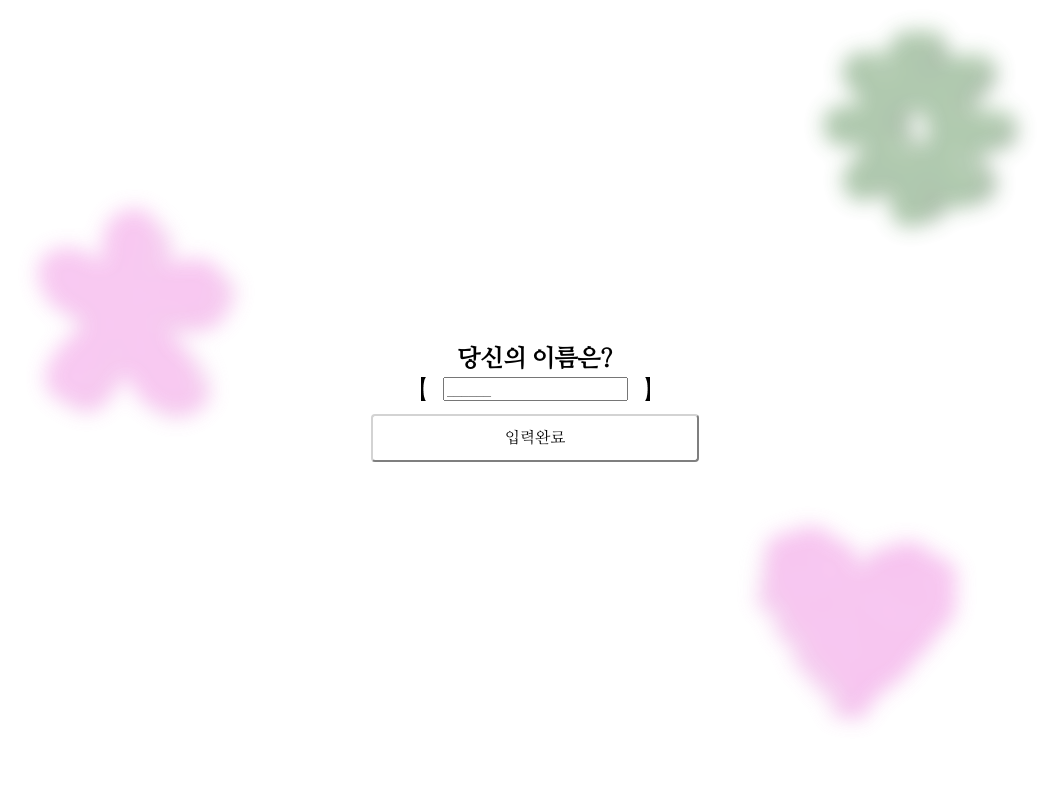
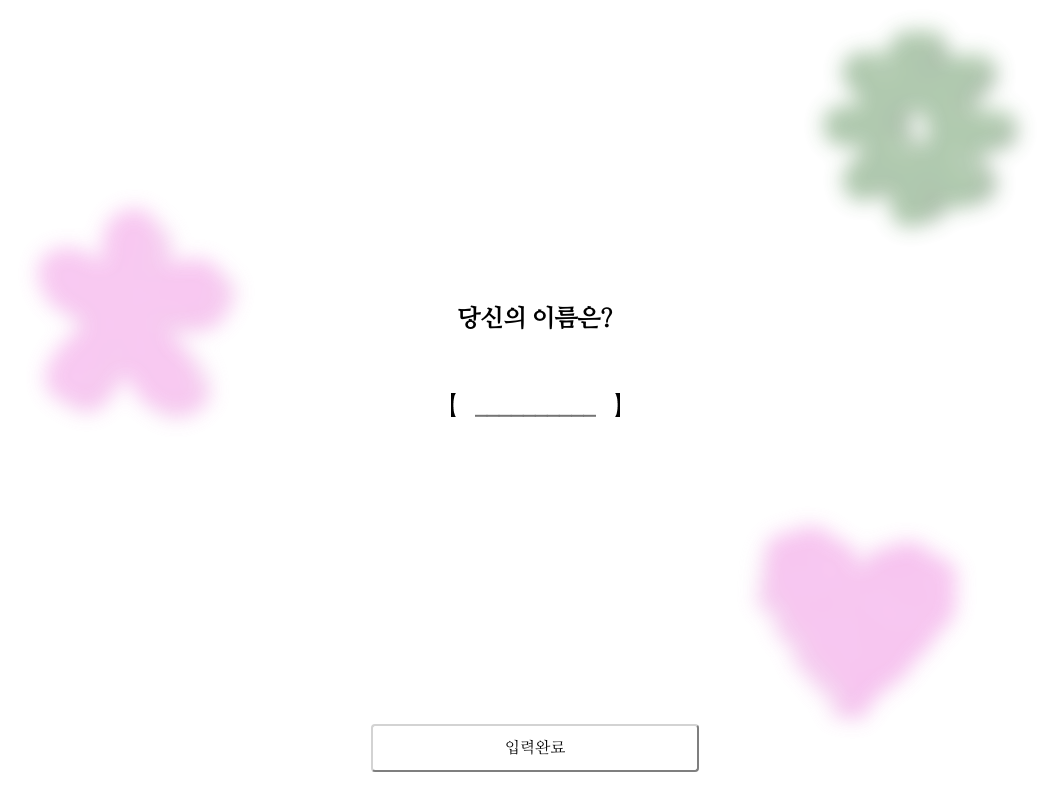
Before and after one commit to 2nd-PARD-WEB-PART/uni, a React (Create React App) app in the folder uni_project/: page /name in a window 1280 px wide. Shown: the whole page, without its empty margins (105-1161 px from the left). Built offline with nearby package versions, Linux system fonts and the light colour scheme.

Commit message:
name css 완료

```diff
--- a/uni_project/src/MainPage.js
+++ b/uni_project/src/MainPage.js
@@ -111,7 +111,7 @@ const StartButton =styled.button`
   margin-top: 13px;
 
   font-feature-settings: 'clig' off, 'liga' off;
-  font-family: NanumMyeongjoOTF;
+  font-family: 'NanumMyeongjoOTF';
   font-size: 16px;
   font-style: normal;
   font-weight: 400;
--- a/uni_project/src/Name.js
+++ b/uni_project/src/Name.js
@@ -43,24 +43,17 @@ const ImgDiv1=styled(MainDiv)`
   background: #FFF;
   width: 375px;
   height: 100%;
+  align-items: center;
+  justify-content: center;
 `;
 
-const OpacityDiv = styled.div`
-  display: flex;
-  flex-direction: column;
-  height : 250px;
-  width: 100%;
-  background-color: #FFFFFFAB;
-  //margin-top: 450px;
-  align-items: center; // 세로 방향 가운데 정렬
-  justify-content: center; // 가로 방향 가운데 정렬
-`;
 
 const Title =styled.div`
   display: flex;
   flex-direction: row;
   gap: 16px;
   align-items: center;
+  margin-bottom: 46px;
 `;
 
 const TitleCover =styled.img`
@@ -74,7 +67,7 @@ const TitleDiv =styled.div`
   text-align: center;
   color: #000;
     font-feature-settings: 'clig' off, 'liga' off;
-    font-family: NanumMyeongjoOTF;
+    font-family: 'NanumMyeongjoOTF';
     font-size: 24px;
     font-style: normal;
     font-weight: 700;
@@ -85,11 +78,21 @@ const InputDiv =styled.div`
     display: flex;
     flex-direction: row;
     gap:17px;
+    align-items:center;
 `;
 
 const InputName =styled.input`
     border: none;
     outline: none;
+    color: #000;
+    width: 121px;
+
+    font-feature-settings: 'clig' off, 'liga' off;
+    font-family: 'NanumMyeongjoOTF';
+    font-size: 24px;
+    font-style: normal;
+    font-weight: 700;
+    line-height: 39.869px;
 `;
 
 const StartLink = styled(Link)`
@@ -104,7 +107,6 @@ const StartButton =styled.button`
   cursor: pointer;
   width: 328px;
   height: 48px;
-  margin-top: 13px;
 
   font-feature-settings: 'clig' off, 'liga' off;
   font-family: NanumMyeongjoOTF;
@@ -112,6 +114,7 @@ const StartButton =styled.button`
   font-style: normal;
   font-weight: 400;
   line-height: 24px;
+  margin-bottom: 28px;
 
   &:hover {
     background-color: lightgray; //마우스 호버 시 배경색 변경
@@ -125,7 +128,6 @@ function Name() {
       <BgImg2></BgImg2>
       <BgImg3></BgImg3>
       <ImgDiv1>
-        <OpacityDiv>
           <Title>
             <TitleDiv>
               당신의 이름은?
@@ -133,17 +135,18 @@ function Name() {
           </Title>
           <InputDiv>
             <TitleCover src="Rectangle 3.png" alt="타이틀 대괄호 왼쪽"/>
-            <input type="text" placeholder="______">
-            </input>
+            <InputName type="text" placeholder="__________">
+            </InputName>
             <TitleCover src="Rectangle 2.png" alt="타이틀 대괄호 왼쪽"/>
             </InputDiv>
+      </ImgDiv1>
+      <footer>
           <StartLink to={"/result"}>
             <StartButton>
               입력완료
             </StartButton>
           </StartLink>
-        </OpacityDiv>
-      </ImgDiv1>
+          </footer>
     </MainDiv>
   );
 }
```
